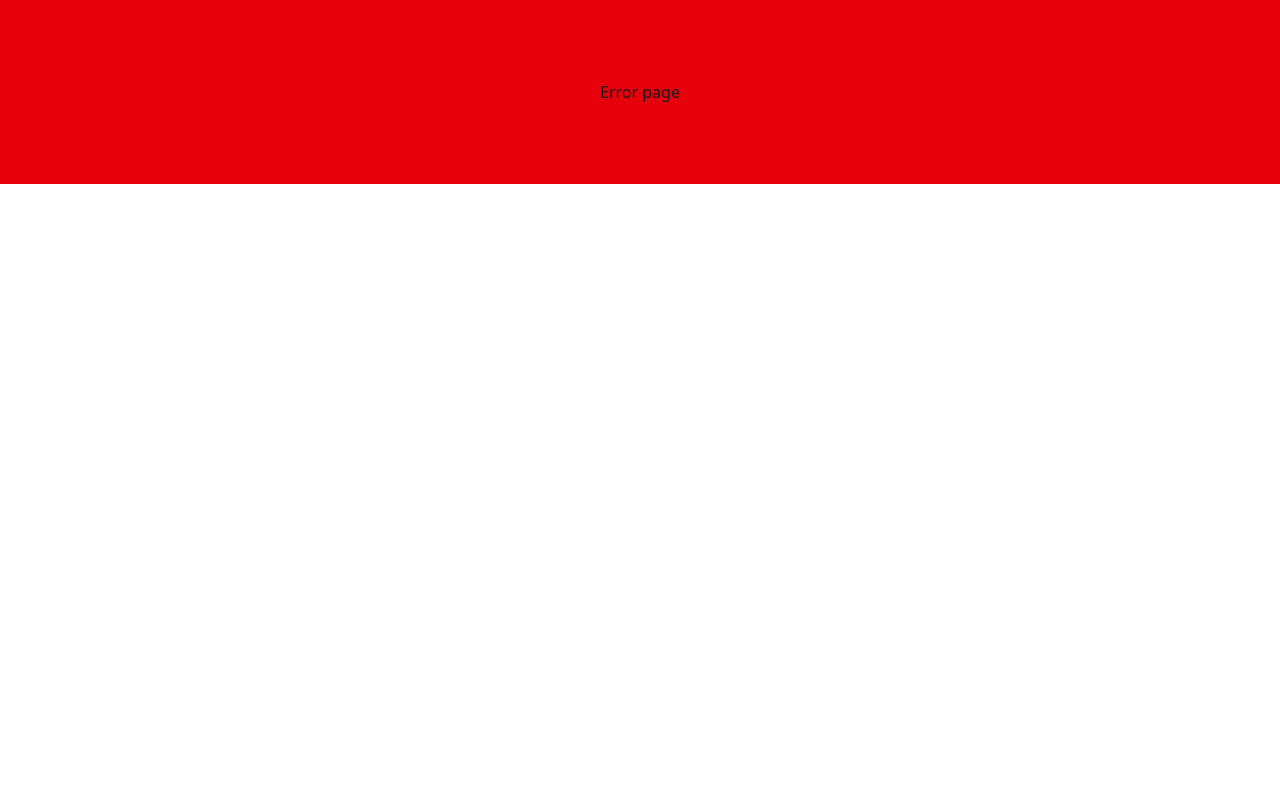
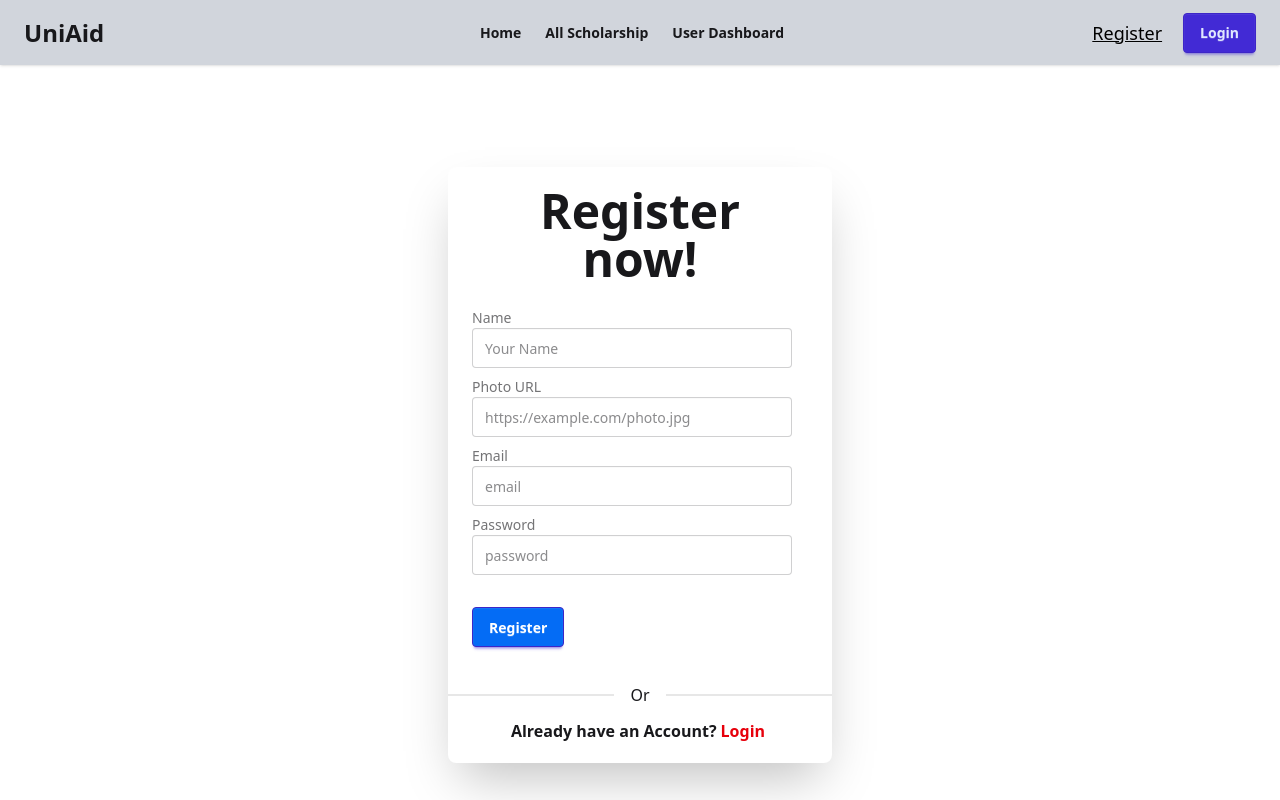
Before and after one commit to yeasinrahman26/UniAid-Client-, a React (Vite) app: page /register in a window 1280 px wide. Before the commit this address had no page. Shown: the top 800 px of the page. Built offline with nearby package versions, Linux system fonts and the light colour scheme.

Commit message:
register page done

```diff
--- a/package.json
+++ b/package.json
@@ -16,10 +16,12 @@
     "react": "^18.3.1",
     "react-awesome-slider": "^4.1.0",
     "react-dom": "^18.3.1",
+    "react-helmet-async": "^2.0.5",
     "react-router-dom": "^7.1.3",
     "react-slick": "^0.30.3",
     "slick-carousel": "^1.8.1",
     "sort-by": "^1.2.0",
+    "sweetalert2": "^11.15.10",
     "tailwindcss": "^4.0.0"
   },
   "devDependencies": {
--- a/src/Pages/Home/About/About.jsx
+++ b/src/Pages/Home/About/About.jsx
@@ -17,7 +17,7 @@ const AboutSection = () => {
             Our system integrates effortlessly with other EduTech solutions,
             simplifies application workflows, eliminates redundancies, and
             ensures transparency. By enabling direct disbursement of funds to
-            students' accounts, UniAid guarantees secure and efficient
+            students&apos; accounts, UniAid guarantees secure and efficient
             scholarship management.
           </p>
         </div>
--- a/src/Pages/Home/HowWeWork/HowWeWork.jsx
+++ b/src/Pages/Home/HowWeWork/HowWeWork.jsx
@@ -46,13 +46,13 @@ const HowWeWork = () => {
     <section className="py-12 mb-16  px-6 md:px-12 bg-gray-300">
       <div className="max-w-6xl mx-auto">
         <h2 className="text-3xl font-bold text-center text-gray-800 mb-8">
-          How It Works
+          How UniAid Works
         </h2>
         <div className="grid gap-6 md:grid-cols-3">
           {steps.map((step) => (
             <div
               key={step.id}
-              className="flex flex-col hover:mt-2 items-center bg-white p-6 rounded-lg shadow-md"
+              className="flex flex-col hover:pt-2 items-center bg-white p-6 rounded-lg shadow-md"
             >
               <div className="text-4xl mb-4">{step.icon}</div>
               <h3 className="text-xl font-semibold text-gray-700">
--- a/src/Pages/NavBar/NavBar.jsx
+++ b/src/Pages/NavBar/NavBar.jsx
@@ -56,9 +56,11 @@ const NavBar = () => {
       </div>
       <div className="navbar-end mr-4">
         <div className="space-x-1">
-          <button className="btn text-lg hover:text-blue-700 font-normal text-black btn-link">
-            Register
-          </button>
+          <Link to={"register"}>
+            <button className="btn text-lg hover:text-blue-700 font-normal text-black btn-link">
+              Register
+            </button>
+          </Link>
           <button className="btn btn-primary">Login</button>
         </div>
       </div>
--- /dev/null
+++ b/src/Pages/Register/Register.jsx
@@ -0,0 +1,111 @@
+import { useState } from "react";
+import { Helmet } from "react-helmet-async";
+import { Link } from "react-router-dom";
+
+
+const Register = () => {
+
+    const [error, setError] = useState({});
+
+    const handleRegister=e=>{
+      e.preventDefault();
+      const form = e.target;
+      const name = form.name.value;
+      const photo = form.photo.value;
+      const email = form.email.value;
+      const password = form.password.value;
+      console.log(name, photo, password, email);
+
+      // password validation
+      const regex = /^[A-Za-z]{6,}$/;
+      if (!regex.test(password)) {
+        setError({
+          ...error,
+          password:
+            "Password must be 6 characters with uppercase, lowercase, and a number.",
+        });
+        return;
+      }
+    }
+    return (
+      <div className="hero bg-base-100 min-h-screen">
+        <Helmet>
+          <title>UniAid || Register</title>
+        </Helmet>
+        <div className="hero-content flex-col lg:flex-row-reverse">
+          <div className="card bg-base-100 w-full max-w-sm shrink-0 shadow-2xl">
+            <h1 className="text-5xl text-center pt-5 mx-4 md:mx-9 font-bold">
+              Register now!
+            </h1>
+            <form onSubmit={handleRegister} className="card-body">
+              <div className="form-control">
+                <label className="label">
+                  <span className="label-text">Name</span>
+                </label>
+                <input
+                  type="text"
+                  name="name"
+                  placeholder="Your Name"
+                  className="input input-bordered"
+                  required
+                />
+              </div>
+              <div className="form-control">
+                <label className="label">
+                  <span className="label-text">Photo URL</span>
+                </label>
+                <input
+                  type="url"
+                  name="photo"
+                  placeholder="https://example.com/photo.jpg"
+                  className="input input-bordered"
+                  required
+                />
+              </div>
+              <div className="form-control">
+                <label className="label">
+                  <span className="label-text">Email</span>
+                </label>
+                <input
+                  type="email"
+                  name="email"
+                  placeholder="email"
+                  className="input input-bordered"
+                  required
+                />
+              </div>
+              <div className="form-control">
+                <label className="label">
+                  <span className="label-text">Password</span>
+                </label>
+                <input
+                  type="password"
+                  name="password"
+                  placeholder="password"
+                  className="input input-bordered"
+                  required
+                />
+                {error.password && (
+                  <label className="text-red-600">{error.password}</label>
+                )}
+              </div>
+              <div className="form-control  mt-6">
+                <button className="btn btn-full btn-primary text-white bg-[#046cf5]">
+                  Register
+                </button>
+              </div>
+            </form>
+            <div className="divider">Or</div>
+            <h1 className="text-center pb-5 font-semibold">
+              Already have an Account?
+              <Link to="/login" className="px-1 text-red-600 font-bold">
+                Login
+              </Link>
+            </h1>
+          </div>
+        </div>
+      </div>
+    );
+};
+
+export default Register;
--- a/src/main.jsx
+++ b/src/main.jsx
@@ -3,9 +3,12 @@ import { createRoot } from "react-dom/client";
 import "./index.css";
 import { RouterProvider } from "react-router-dom";
 import router from "./Routes/router";
+import { HelmetProvider } from "react-helmet-async";
 
 createRoot(document.getElementById("root")).render(
   <StrictMode>
-    <RouterProvider router={router}></RouterProvider>
+    <HelmetProvider>
+      <RouterProvider router={router}></RouterProvider>
+    </HelmetProvider>
   </StrictMode>
 );
```
Also changed, not shown: src/Routes/router.jsx (+13 -0 lines), 1 other file (tests, documents, lock files or other folders).
